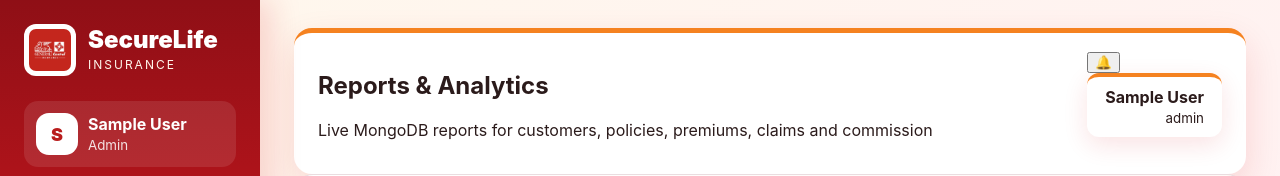
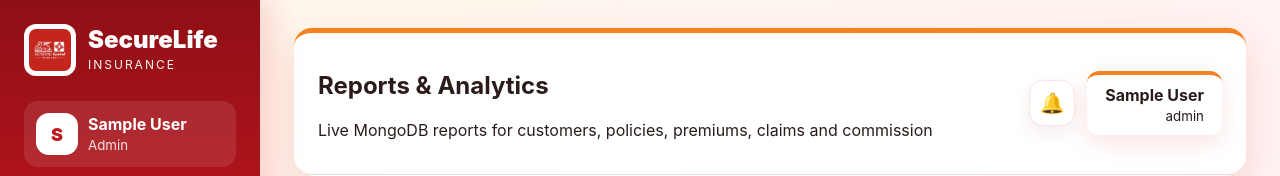
Before and after one commit to mummy7791/insurance-app, a React (Vite) app in the folder frontend/: page /reports in a window 1280 px wide. Shown: the top 176 px of the page. Built offline with nearby package versions, Linux system fonts and the light colour scheme; no server answers; sample sign-in values are in the browser's storage.

Commit message:
style notification bell and unread counter

```diff
--- a/frontend/src/styles/app.css
+++ b/frontend/src/styles/app.css
@@ -1450,3 +1450,12 @@ html{-webkit-text-size-adjust:100%;text-size-adjust:100%}html,body,#root{width:1
   .kyc-documents-table{min-width:1050px}
   .kyc-documents-table th,.kyc-documents-table td{padding:11px 10px!important}
 }
+
+
+/* ===== TOPBAR NOTIFICATION BELL ===== */
+.topbar-actions{display:flex;align-items:center;gap:12px;min-width:0}
+.notification-bell{position:relative;width:46px;height:46px;flex:0 0 46px;display:grid;place-items:center;border:1px solid #fee2e2;border-radius:14px;background:#fff;color:#991b1b;font-size:20px;cursor:pointer;box-shadow:0 7px 18px rgba(127,29,29,.08);transition:transform .18s ease,box-shadow .18s ease}
+.notification-bell:hover{transform:translateY(-1px);box-shadow:0 10px 24px rgba(127,29,29,.14)}
+.notification-count{position:absolute;top:-7px;right:-7px;min-width:22px;height:22px;padding:0 6px;display:flex;align-items:center;justify-content:center;border:2px solid #fff;border-radius:999px;background:linear-gradient(135deg,#dc2626,#f97316);color:#fff;font-size:10px;font-weight:900;line-height:1}
+.notification-reference{margin-top:10px;color:#64748b;font-size:11px;font-weight:700;overflow-wrap:anywhere}
+@media(max-width:650px){.topbar-actions{gap:7px}.notification-bell{width:40px;height:40px;flex-basis:40px;border-radius:12px}.topbar .user-box{min-width:0}.topbar .user-box strong{display:inline-block;max-width:110px;overflow:hidden;text-overflow:ellipsis;white-space:nowrap}}
```
